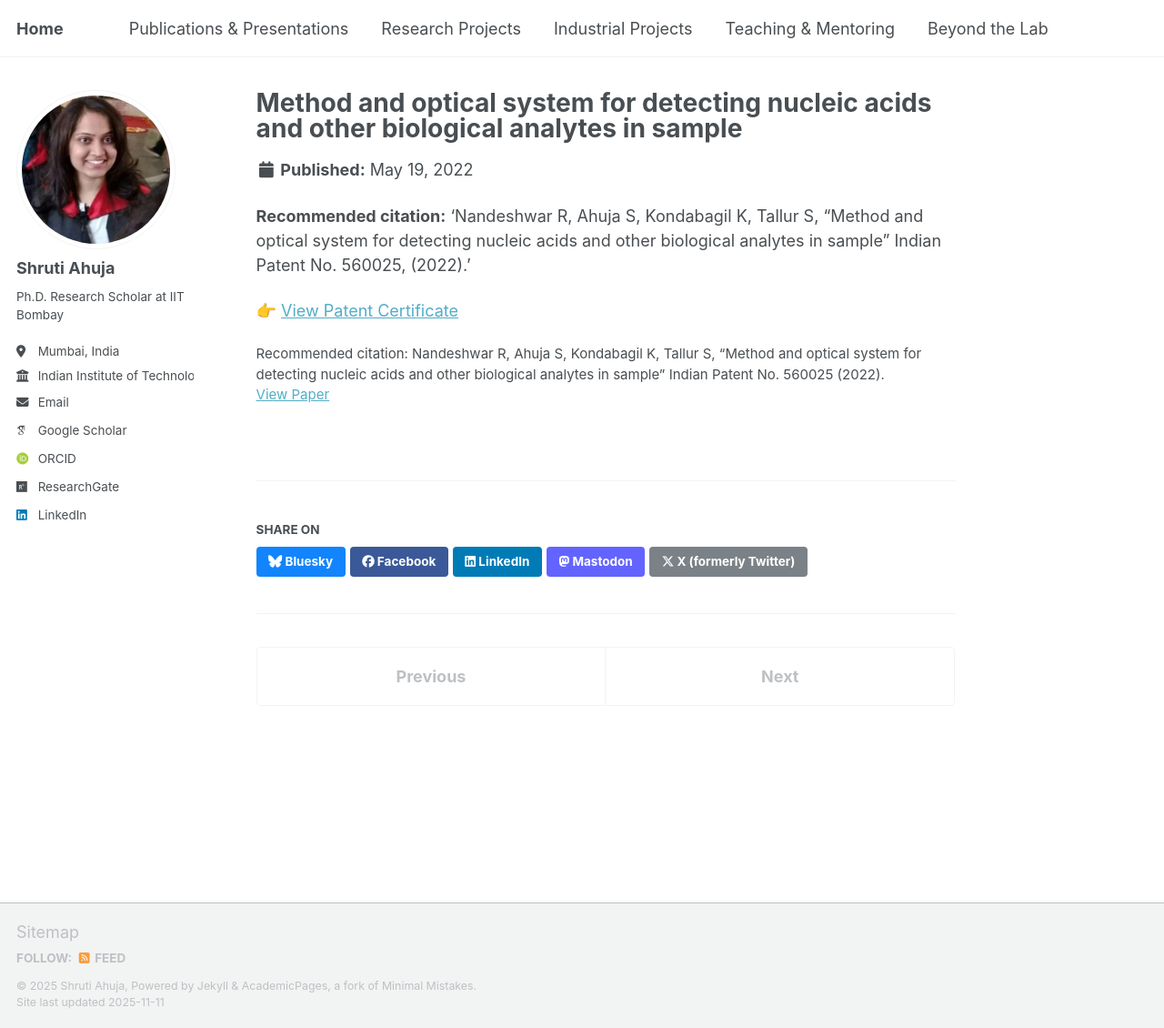
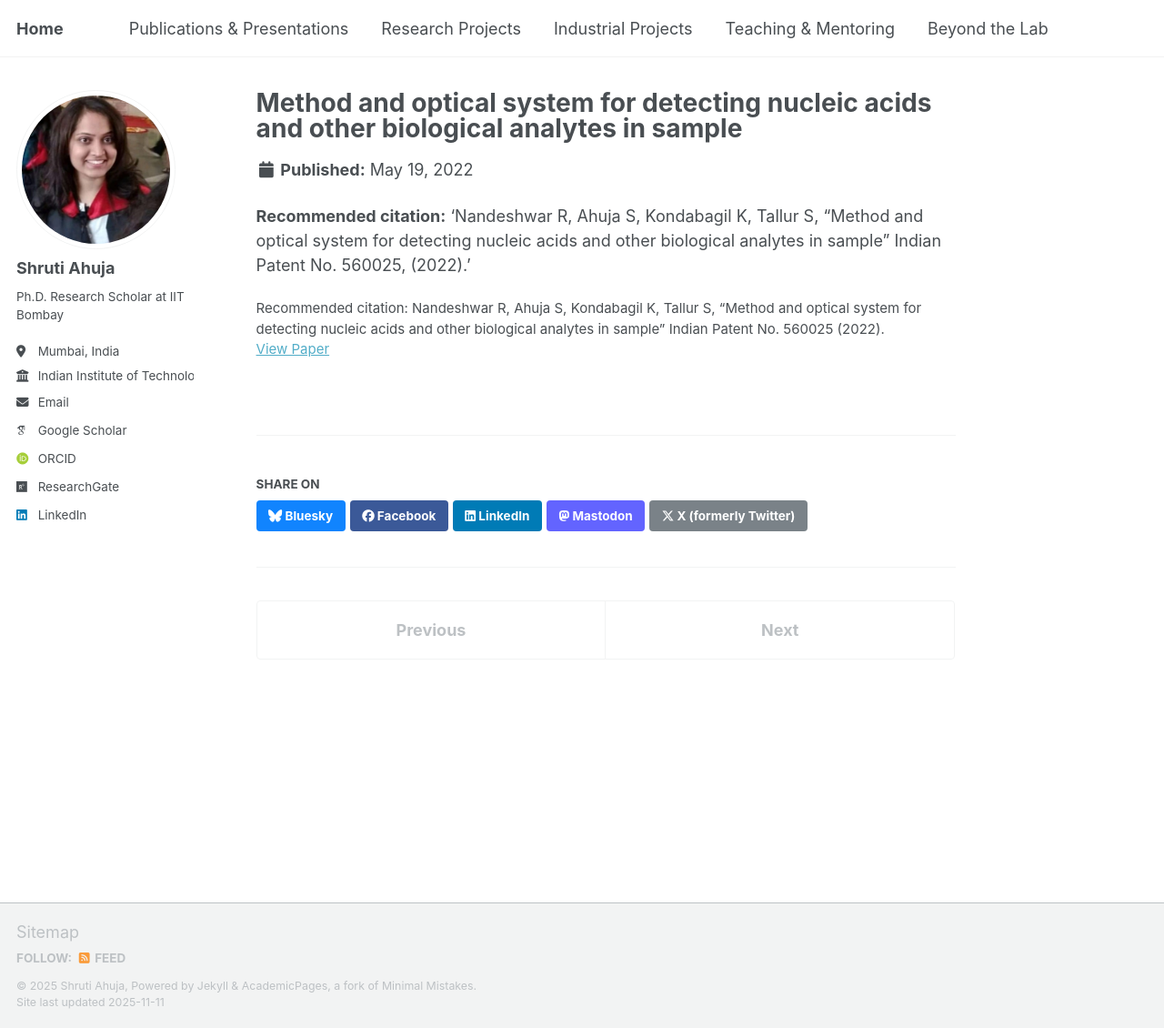
Before and after one commit to shrutiahuja/shrutiahuja.github.io, a Jekyll site: the page built from _publications/patent.md, in a window 1280 px wide and 1130 px high. Shown: the whole window at 91% size. Built offline with Jekyll 4.4.1, drawn with Linux system fonts in a browser that asks for light colours; some web fonts are replaced; a script that is not in the unit is left out.

Commit message:
Update patent.md

```diff
--- a/_publications/patent.md
+++ b/_publications/patent.md
@@ -11,5 +11,3 @@ citation: 'Nandeshwar R, Ahuja S, Kondabagil K, Tallur S, “Method and optical
 
 
 **Recommended citation:** 'Nandeshwar R, Ahuja S, Kondabagil K, Tallur S, “Method and optical system for detecting nucleic acids and other biological analytes in sample” Indian Patent No. 560025, (2022).'
-
-👉 [View Patent Certificate]({{ page.paperurl }})
```
